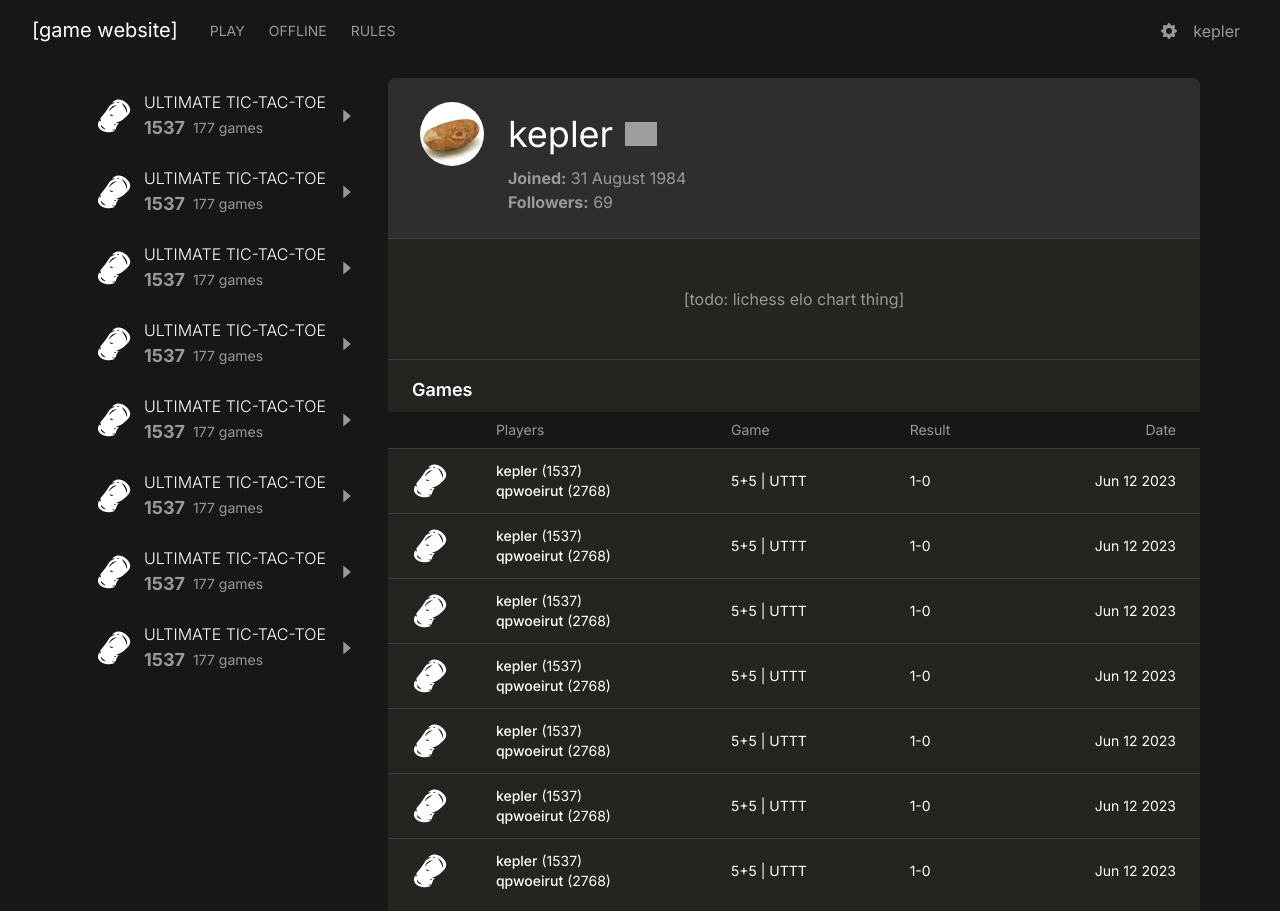
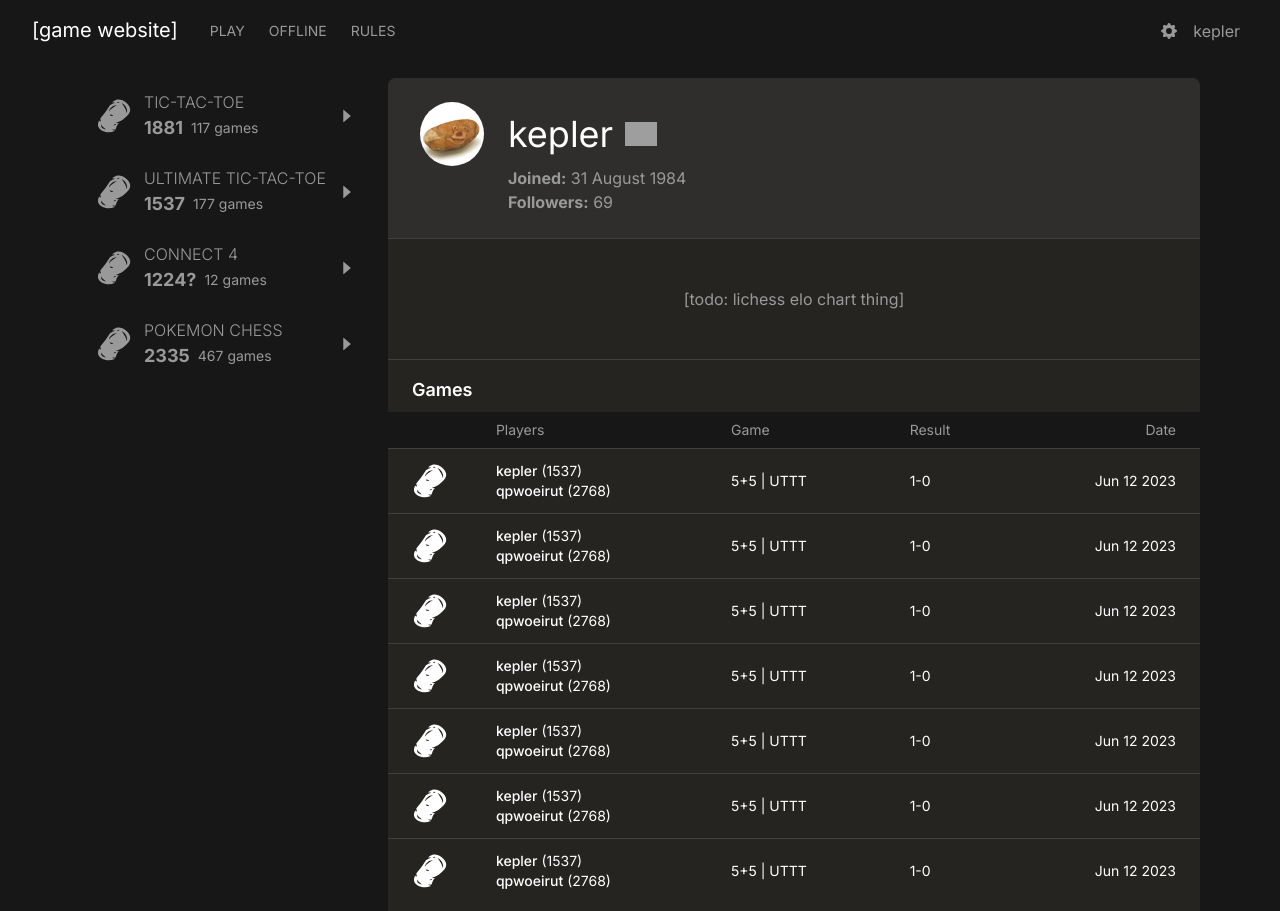
Before and after one commit to SVWEFSBRWHWBCOTSEID/SVWEFSBRWHWBCOTSEID.github.io, a Next.js app: page /profile in a window 1280 px wide. Built offline with nearby package versions, Linux system fonts and the light colour scheme; grey boxes are pictures that could not be loaded.

Commit message:
Profile sidebar item props, some spacing / hover styling

```diff
--- a/app/page.tsx
+++ b/app/page.tsx
@@ -10,7 +10,7 @@ export const metadata: Metadata = {
 
 export default function Home() {
     return (
-        <main className="px-16 pt-16 flex gap-8">
+        <main className="container pt-16 flex gap-8">
             <div className="flex-grow">
                 <h3 className="text-lg font-semibold text-center mb-2">Lobbies</h3>
                 <Lobby />
--- a/app/profile/ProfileSidebar.tsx
+++ b/app/profile/ProfileSidebar.tsx
@@ -4,14 +4,16 @@ import ProfileSidebarItem from './ProfileSidebarItem';
 export default function ProfileSidebar() {
     return (
         <aside className="flex flex-col">
+            <ProfileSidebarItem name="Tic-tac-toe" rating={1881} games={117} />
+            <ProfileSidebarItem name="Ultimate tic-tac-toe" rating={1537} games={177} />
+            <ProfileSidebarItem name="Connect 4" rating={1224} games={12} provisional />
+            <ProfileSidebarItem name="Pokemon chess" rating={2335} games={467} />
+            {/*
             <ProfileSidebarItem />
             <ProfileSidebarItem />
             <ProfileSidebarItem />
             <ProfileSidebarItem />
-            <ProfileSidebarItem />
-            <ProfileSidebarItem />
-            <ProfileSidebarItem />
-            <ProfileSidebarItem />
+            */}
         </aside>
     )
 }
--- a/app/profile/ProfileSidebarItem.tsx
+++ b/app/profile/ProfileSidebarItem.tsx
@@ -1,19 +1,21 @@
 import {GiPotato} from 'react-icons/gi';
 import {AiFillCaretRight} from 'react-icons/ai';
 
-export default function ProfileSidebarItem() {
+
+type ProfileSidebarItemProps = {name: string, rating: number, games: number, provisional?: boolean}
+export default function ProfileSidebarItem(props: ProfileSidebarItemProps) {
     return (
-        <div className="group flex gap-3 items-center hover:bg-content-secondary/50 rounded-l pl-4 pr-8 py-3 transition duration-150">
+        <div className="group text-secondary flex gap-3 items-center hover:bg-content-secondary/50 rounded-l pl-4 pr-8 py-3 transition duration-150">
             {/* TODO: icon */}
-            <GiPotato className="text-4xl" />
+            <GiPotato className="text-4xl group-hover:text-blue-500" />
             <div>
-                <h5 className="uppercase font-light">Ultimate tic-tac-toe</h5>
-                <p className="flex gap-2 text-sm text-secondary items-center">
-                    <strong className="text-lg">1537</strong>
-                    177 games
+                <h5 className="uppercase font-light">{props.name}</h5>
+                <p className="flex gap-2 text-sm items-center">
+                    <strong className="text-lg">{props.rating}{props.provisional && '?'}</strong>
+                    {props.games} games
                 </p>
             </div>
-            <AiFillCaretRight className="text-lg text-secondary group-hover:text-blue-500" />
+            <AiFillCaretRight className="text-lg text-secondary group-hover:text-blue-500 ml-auto" />
         </div>
     )
 }
```
